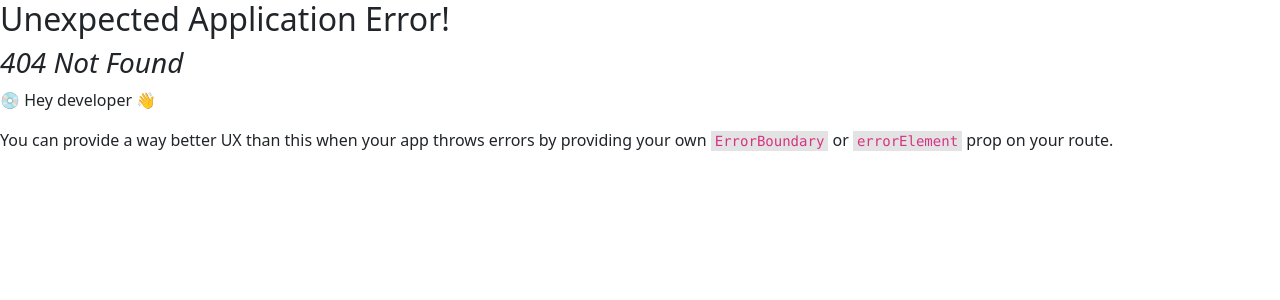
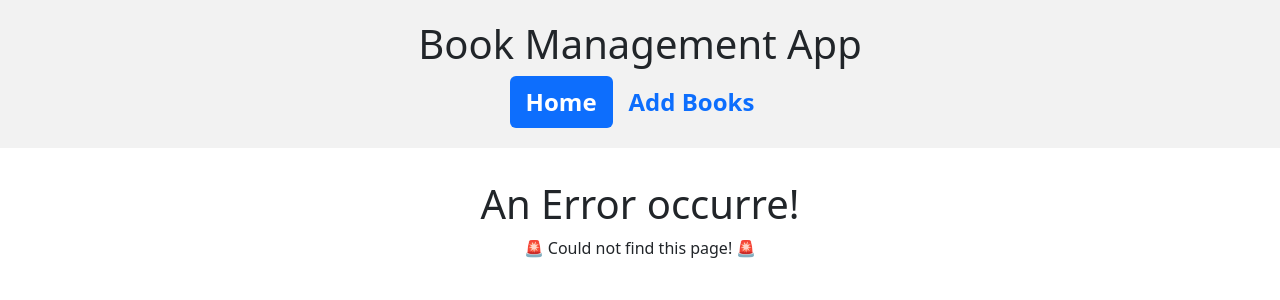
Before and after one commit to CurtesMalteser/react-nd, a React (Create React App) app in the folder hello-react-world/hello-app/: page /book/1 in a window 1280 px wide. Before the commit this address had no page. Shown: the top 300 px of the page. Built offline with nearby package versions, Linux system fonts and the light colour scheme; the HTML template or start-up script is replaced by a standard one.

Commit message:
Adds ErrorPage

```diff
--- a/hello-react-world/hello-app/src/App.tsx
+++ b/hello-react-world/hello-app/src/App.tsx
@@ -3,12 +3,14 @@ import './App.css';
 import HomePage from './pages/Home';
 import AddBooks from './pages/AddBooks';
 import RouteLayout from './pages/RootLayout';
+import ErrorPage from './pages/ErrorPage';
 
 
 const router = createBrowserRouter([
   {
     path: '/',
     element: <RouteLayout />,
+    errorElement: <ErrorPage/>,
     children: [
       { path: '/', element: <HomePage /> },
       { path: '/add-books', element: <AddBooks /> },
--- a/hello-react-world/hello-app/src/components/header/Header.css
+++ b/hello-react-world/hello-app/src/components/header/Header.css
@@ -1,4 +1,4 @@
-.App-Header {
+header {
   background-color: #f2f2f2;
   padding: 20px;
   text-align: center;
--- a/hello-react-world/hello-app/src/components/header/Header.tsx
+++ b/hello-react-world/hello-app/src/components/header/Header.tsx
@@ -17,7 +17,7 @@ function NavMenu() {
 
 function Header() {
   return (
-    <header className="App-Header">
+    <header>
       <h1>Book Management App</h1>
       <NavMenu />
     </header>
--- a/hello-react-world/hello-app/src/pages/AddBooks.tsx
+++ b/hello-react-world/hello-app/src/pages/AddBooks.tsx
@@ -25,7 +25,7 @@ function AddBooks() {
     };
 
     return (
-        <Container style={{ marginTop: 20, marginBottom: 20, }}>
+        <Container style={{ marginTop: '20px', marginBottom: '20', }}>
             <input type="text" value={bookTitle} onChange={handleTitleChange} placeholder="Enter book title" />
             <input type="text" value={author} onChange={handleAuthorChange} placeholder="Enter author" />
             <button onClick={handleAddBook}>Add Book</button>
--- /dev/null
+++ b/hello-react-world/hello-app/src/pages/ErrorPage.tsx
@@ -0,0 +1,18 @@
+import Header from "../components/header/Header";
+
+function ErrorPage() {
+    return (
+        <>
+            <Header />
+            <div style={{
+                margin: '2rem auto',
+                textAlign: 'center',
+            }}>
+                <h1>An Error occurre!</h1>
+                <p>🚨 Could not find this page! 🚨</p>
+            </div>
+        </>
+    )
+}
+
+export default ErrorPage;
```
